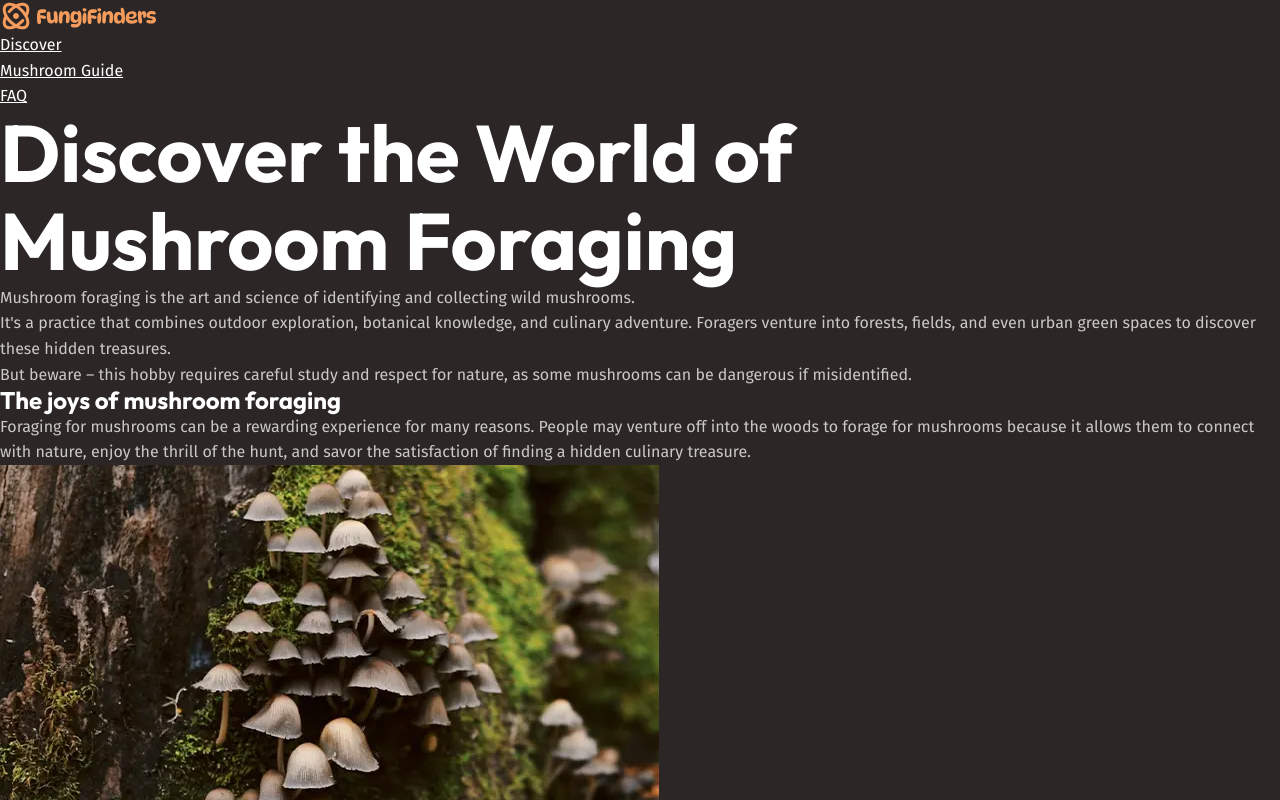
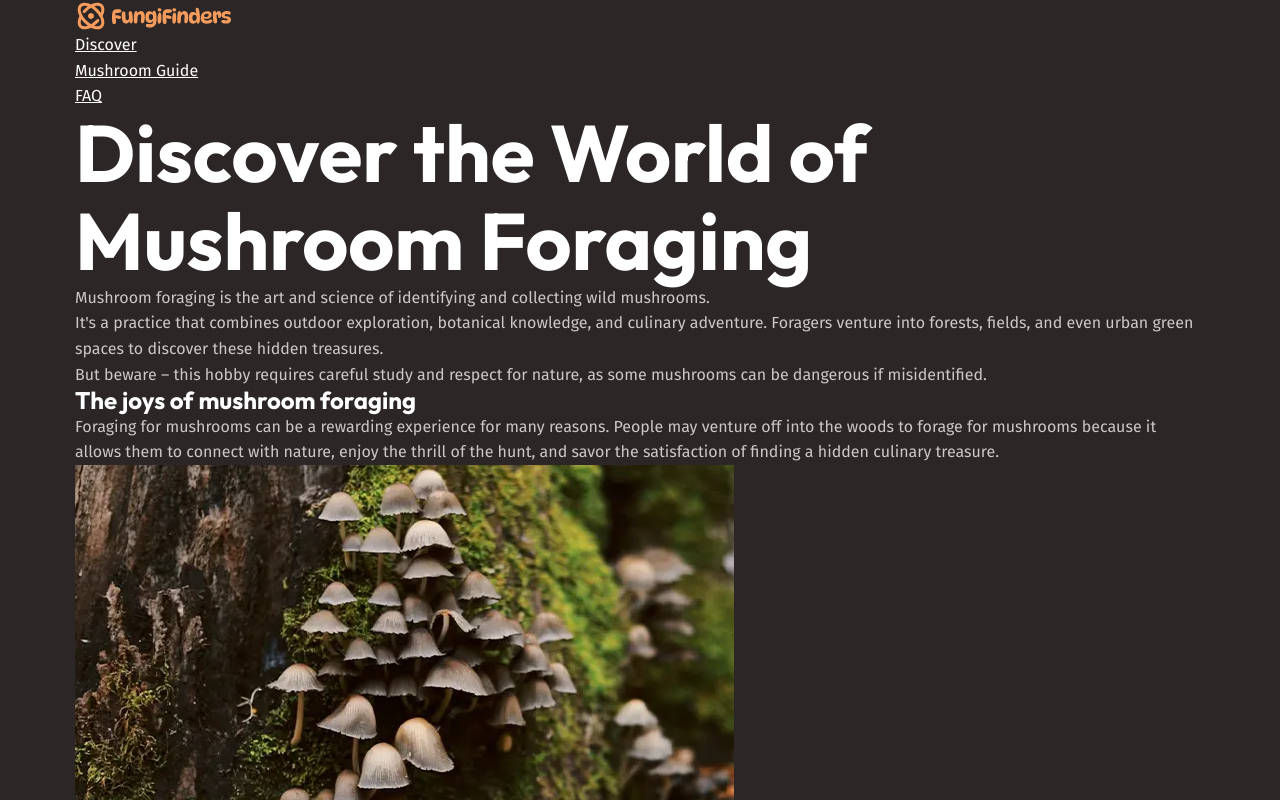
Before and after one commit to manos2864/fungi-finders, a React (Vite) app: page / in a window 1280 px wide. Shown: the top 800 px of the page. Built offline with nearby package versions, Linux system fonts and the light colour scheme.

Commit message:
[wip] Implement the wrappers

```diff
--- a/src/components/Navigation.tsx
+++ b/src/components/Navigation.tsx
@@ -1,9 +1,10 @@
+import { NavLink } from "react-router-dom";
 import paths from "@/routing/paths";
-import { NavLink } from "react-router-dom";
 import logo from "@/assets/fungi-finders.svg";
+import { BasicWrapper } from "@/wrappers";
 
 const Navigation = () => (
-  <>
+  <BasicWrapper>
     <img src={logo} alt="Fungi Finders" />
 
     <nav className="primary-navigation">
@@ -21,6 +22,6 @@ const Navigation = () => (
         </li>
       </ul>
     </nav>
-  </>
+  </BasicWrapper>
 );
 export default Navigation;
--- a/src/pages/landing/_components/ConnectWithNature.tsx
+++ b/src/pages/landing/_components/ConnectWithNature.tsx
@@ -1,8 +1,10 @@
 import NavButton from "@/components/NavButton";
 import connectWithNature from "@/assets/nature.webp";
+import { WideWrapper } from "@/wrappers";
 
 const ConnectWithNature = () => (
   <section>
+    <WideWrapper>
       <div>
         <div>
           <h2>Connect with Nature</h2>
@@ -29,6 +31,7 @@ const ConnectWithNature = () => (
           />
         </div>
       </div>
+    </WideWrapper>
   </section>
 );
 
--- a/src/pages/landing/_components/GetToKnowYourMushrooms.tsx
+++ b/src/pages/landing/_components/GetToKnowYourMushrooms.tsx
@@ -1,8 +1,10 @@
 import NavButton from "@/components/NavButton";
 import getToKnowYourMushrooms from "@/assets/get-to-know.webp";
+import { BasicWrapper } from "@/wrappers";
 
 const GetToKnowYourMushrooms = () => (
   <section>
+    <BasicWrapper>
       <div>
         <div>
           <img
@@ -15,15 +17,15 @@ const GetToKnowYourMushrooms = () => (
           <h2>Get to know your mushrooms</h2>
 
           <p>
-          Successful and safe mushroom foraging begins with a deep understanding
-          of the species you'll encounter in the wild - not just what the edible
-          ones look like, but their toxic look-alikes, seasonal patterns, and
-          preferred habitats.
+            Successful and safe mushroom foraging begins with a deep
+            understanding of the species you'll encounter in the wild - not just
+            what the edible ones look like, but their toxic look-alikes,
+            seasonal patterns, and preferred habitats.
           </p>
 
           <p>
-          It can feel like a big task, but we’ve got a handy reference guide to
-          help you out!
+            It can feel like a big task, but we’ve got a handy reference guide
+            to help you out!
           </p>
 
           <NavButton to="">
@@ -34,6 +36,7 @@ const GetToKnowYourMushrooms = () => (
           </NavButton>
         </div>
       </div>
+    </BasicWrapper>
   </section>
 );
 
--- a/src/pages/landing/_components/Intro.tsx
+++ b/src/pages/landing/_components/Intro.tsx
@@ -1,5 +1,8 @@
+import { BasicWrapper } from "@/wrappers";
+
 const Intro = () => (
   <section className="hero">
+    <BasicWrapper>
       <h1>Discover the World of Mushroom Foraging</h1>
 
       <p>
@@ -14,9 +17,10 @@ const Intro = () => (
       </p>
 
       <p>
-      But beware – this hobby requires careful study and respect for nature, as
-      some mushrooms can be dangerous if misidentified.
+        But beware – this hobby requires careful study and respect for nature,
+        as some mushrooms can be dangerous if misidentified.
       </p>
+    </BasicWrapper>
   </section>
 );
 
--- a/src/pages/landing/_components/JoysOfMushroomForaging.tsx
+++ b/src/pages/landing/_components/JoysOfMushroomForaging.tsx
@@ -2,9 +2,11 @@ import Card from "@/components/Card";
 import outDoorExploration from "@/assets/outdoor-exploration.webp";
 import botanicalExpertise from "@/assets/botanical-expertise.webp";
 import culinaryDelights from "@/assets/culinary-delight.webp";
+import { BasicWrapper } from "@/wrappers";
 
 const JoysOfMushroomForaging = () => (
   <section>
+    <BasicWrapper>
       <h2>The joys of mushroom foraging</h2>
       <p>
         Foraging for mushrooms can be a rewarding experience for many reasons.
@@ -20,8 +22,8 @@ const JoysOfMushroomForaging = () => (
         >
           <h3>Outdoor Exploration</h3>
           <p>
-          Mushroom foraging takes you off the beaten path and into the heart of
-          nature. Learn to read the landscape, identifying prime mushroom
+            Mushroom foraging takes you off the beaten path and into the heart
+            of nature. Learn to read the landscape, identifying prime mushroom
             habitats from lush forest floors to sun-dappled meadows. Every
             expedition is a new adventure, with the potential for exciting
             discoveries around every tree and under every log.
@@ -52,10 +54,12 @@ const JoysOfMushroomForaging = () => (
             mushrooms offer unique flavors and textures that can elevate your
             cooking. From the earthy porcini to the delicate chanterelle, each
             variety brings its own character to the table. Explore recipes,
-          preservation techniques, and the joy of cooking with nature's bounty.
+            preservation techniques, and the joy of cooking with nature's
+            bounty.
           </p>
         </Card>
       </div>
+    </BasicWrapper>
   </section>
 );
 
--- a/src/pages/landing/_components/StartYourForagingAdventure.tsx
+++ b/src/pages/landing/_components/StartYourForagingAdventure.tsx
@@ -1,13 +1,17 @@
+import { BasicWrapper } from "@/wrappers";
+
 const StartYourForagingAdventure = () => (
   <section>
+    <BasicWrapper>
       <h2>
         Start your <span>Foraging Adventure!</span>
       </h2>
       <p>
         Whether you're seeking a deeper connection with nature, a new outdoor
-      hobby, or simply love the idea of finding your own food, mushroom foraging
-      offers a uniquely rewarding experience.
+        hobby, or simply love the idea of finding your own food, mushroom
+        foraging offers a uniquely rewarding experience.
       </p>
+    </BasicWrapper>
   </section>
 );
 
--- /dev/null
+++ b/src/wrappers/BasicWrapper.tsx
@@ -0,0 +1,20 @@
+import styled from "@emotion/styled";
+import { FC, ReactNode } from "react";
+
+export interface BasicWrapperProps {
+  children: ReactNode;
+  className?: string;
+}
+
+const BasicWrapper: FC<BasicWrapperProps> = ({ children, className }) => {
+  return <Wrapper className={`${className || ""}`}>{children}</Wrapper>;
+};
+
+export default BasicWrapper;
+
+const Wrapper = styled.div`
+  max-width: 1130px;
+  margin-inline: auto;
+  padding-inline: 1rem;
+  box-sizing: content-box;
+`;
--- /dev/null
+++ b/src/wrappers/NarrowWrapper.tsx
@@ -0,0 +1,15 @@
+import { FC, ReactNode } from "react";
+import styled from "@emotion/styled";
+import BasicWrapper, { type BasicWrapperProps } from "./BasicWrapper";
+
+interface NarrowWrapper extends BasicWrapperProps {}
+
+const NarrowWrapper: FC<NarrowWrapper> = ({ children }) => {
+  return <Wrapper>{children}</Wrapper>;
+};
+
+export default NarrowWrapper;
+
+const Wrapper = styled(BasicWrapper)`
+  max-width: 720px;
+`;
--- /dev/null
+++ b/src/wrappers/WideWrapper.tsx
@@ -0,0 +1,15 @@
+import { FC, ReactNode } from "react";
+import styled from "@emotion/styled";
+import BasicWrapper, { type BasicWrapperProps } from "./BasicWrapper";
+
+interface WideWrapperProps extends BasicWrapperProps {}
+
+const WideWrapper: FC<WideWrapperProps> = ({ children, ...rest }) => {
+  return <Wrapper {...rest}>{children}</Wrapper>;
+};
+
+export default WideWrapper;
+
+const Wrapper = styled(BasicWrapper)`
+  max-width: 1330px;
+`;
--- /dev/null
+++ b/src/wrappers/index.ts
@@ -0,0 +1,3 @@
+export { default as BasicWrapper } from "./BasicWrapper";
+export { default as NarrowWrapper } from "./NarrowWrapper";
+export { default as WideWrapper } from "./WideWrapper";
```
Lines whose indentation alone changed are shown as unchanged.
